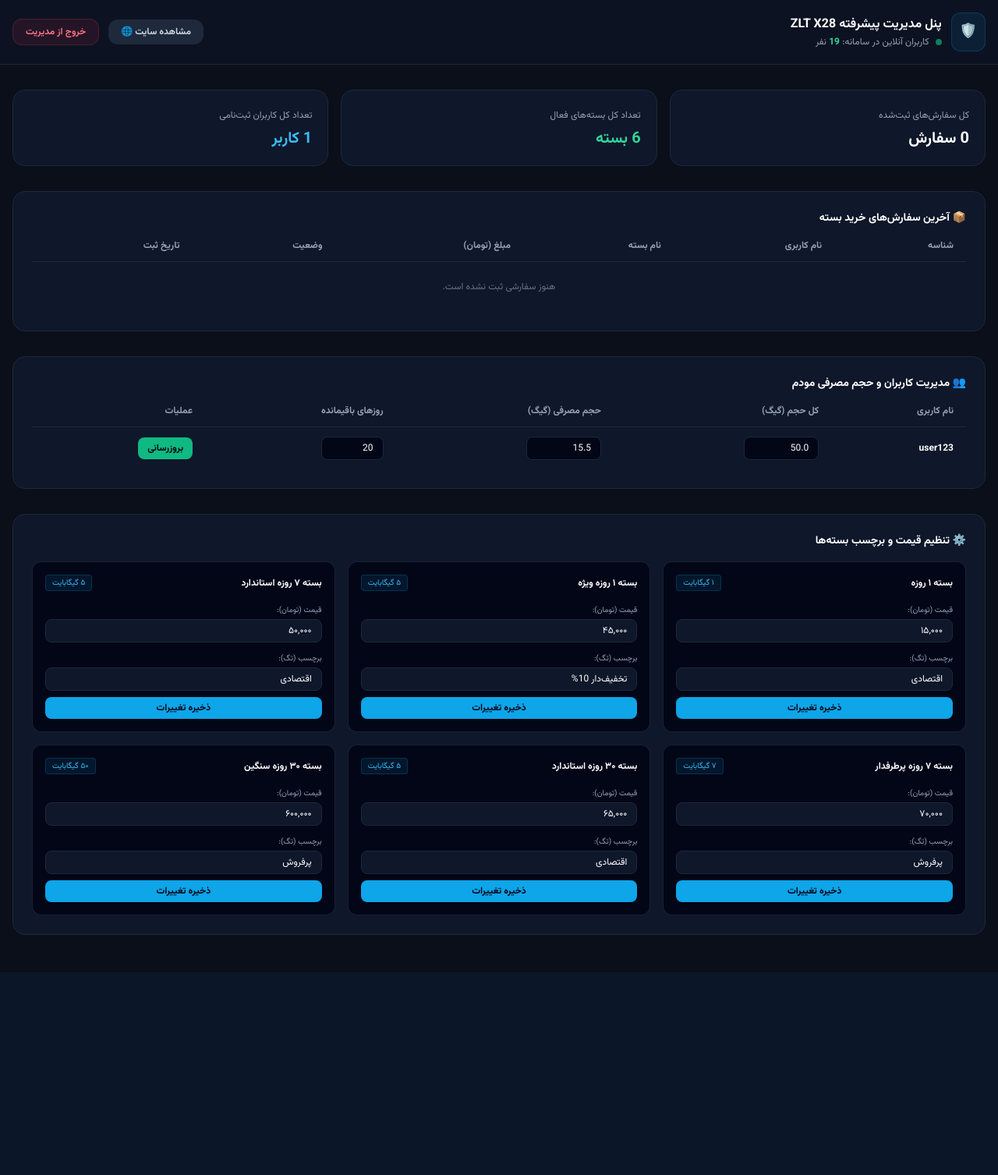
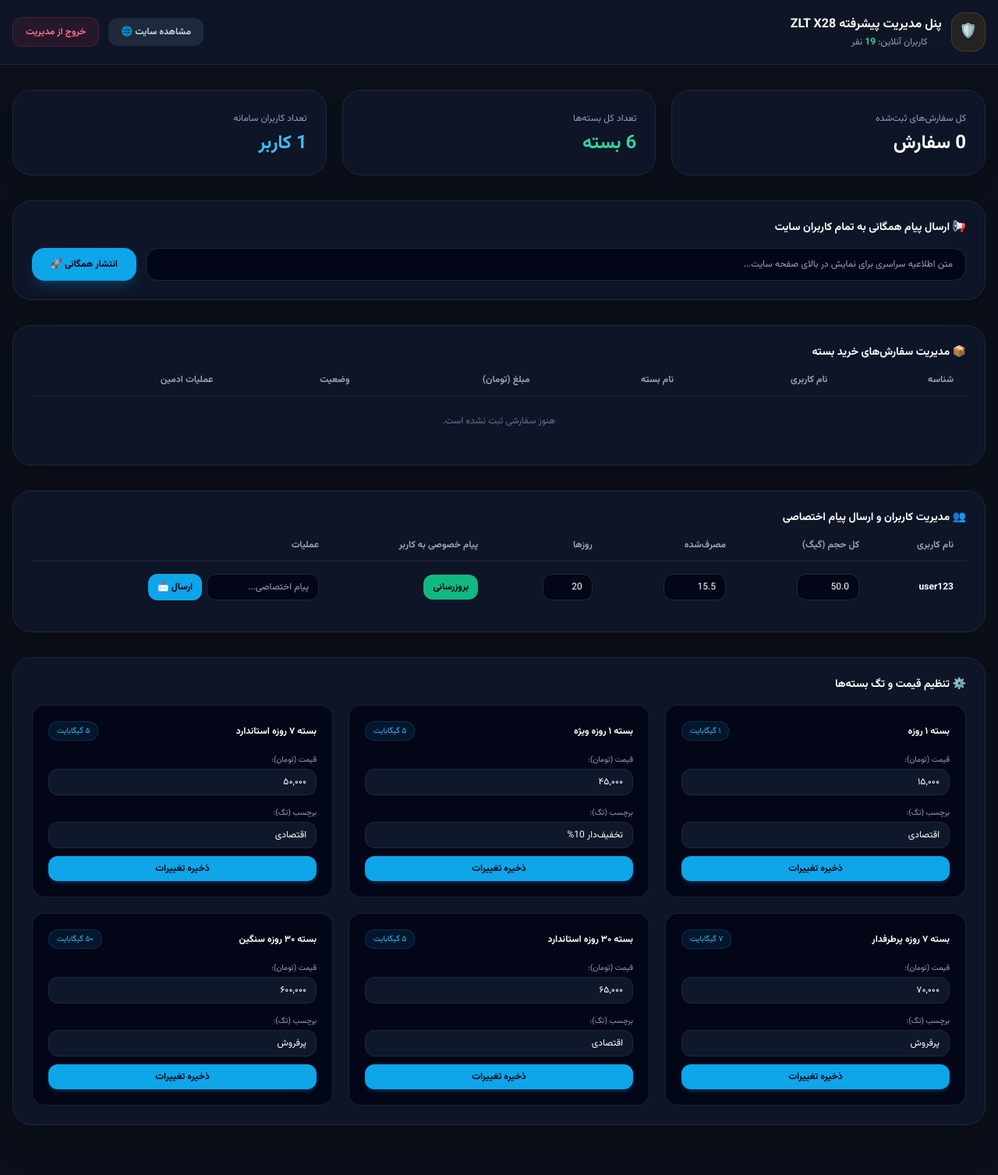
Before and after one commit to abozarkh98-oss/ZLTX28, a Flask app: page /admin in a window 1280 px wide. Shown: the whole page at 78% size. Before the commit the page ends 1247 px from the top, so only its background shows below. Run offline with Flask 3, Linux system fonts and the light colour scheme; the visitor is signed in with stand-in values (Sample User, id 1); some libraries are stand-ins or nearby versions.

Commit message:
Update admin_dashboard.html

```diff
--- a/templates/admin_dashboard.html
+++ b/templates/admin_dashboard.html
@@ -13,24 +13,24 @@
         .animate-fade { animation: fadeIn 0.4s ease-out forwards; }
     </style>
 </head>
-<body class="min-h-screen pb-12">
+<body class="min-h-screen pb-16">
 
     <!-- هدر پنل مدیریت -->
-    <header class="border-b border-slate-800 bg-slate-900/50 backdrop-blur-md sticky top-0 z-40">
+    <header class="border-b border-slate-800 bg-slate-900/80 backdrop-blur-xl sticky top-0 z-40">
         <div class="max-w-7xl mx-auto px-4 py-4 flex justify-between items-center">
             <div class="flex items-center gap-3">
-                <div class="bg-sky-500/10 text-sky-400 p-2.5 rounded-xl border border-sky-500/20 text-lg">🛡️</div>
+                <div class="bg-amber-500/10 text-amber-400 p-2.5 rounded-2xl border border-amber-500/20 text-lg">🛡️</div>
                 <div>
                     <h1 class="font-bold text-white text-sm md:text-base">پنل مدیریت پیشرفته ZLT X28</h1>
                     <div class="flex items-center gap-2 mt-0.5">
-                        <span class="w-2 h-2 rounded-full bg-emerald-500 animate-pulse"></span>
-                        <span class="text-xs text-slate-400">کاربران آنلاین در سامانه: <strong class="text-emerald-400">{{ online_count }}</strong> نفر</span>
+                        <span class="w-2.5 h-2.5 rounded-full bg-emerald-500 animate-ping"></span>
+                        <span class="text-xs text-slate-400">کاربران آنلاین: <strong class="text-emerald-400">{{ online_count }}</strong> نفر</span>
                     </div>
                 </div>
             </div>
             <div class="flex items-center gap-3">
-                <a href="/" target="_blank" class="bg-slate-800 hover:bg-slate-700 text-slate-300 px-4 py-2 rounded-xl text-xs font-bold smooth-transition">مشاهده سایت 🌐</a>
-                <a href="/admin/logout" class="bg-rose-500/10 hover:bg-rose-500/20 text-rose-400 border border-rose-500/20 px-4 py-2 rounded-xl text-xs font-bold smooth-transition">خروج از مدیریت</a>
+                <a href="/" target="_blank" class="bg-slate-800 hover:bg-slate-700 text-slate-300 px-4 py-2.5 rounded-xl text-xs font-bold smooth-transition">مشاهده سایت 🌐</a>
+                <a href="/admin/logout" class="bg-rose-500/10 hover:bg-rose-500/20 text-rose-400 border border-rose-500/20 px-4 py-2.5 rounded-xl text-xs font-bold smooth-transition">خروج از مدیریت</a>
             </div>
         </div>
     </header>
@@ -38,25 +38,34 @@
     <!-- محتوای داشبورد -->
     <main class="max-w-7xl mx-auto px-4 mt-8 space-y-8 animate-fade">
 
-        <!-- آمار کلی سیستم -->
-        <div class="grid grid-cols-1 md:grid-cols-3 gap-4">
-            <div class="bg-slate-900 border border-slate-800 p-5 rounded-2xl">
+        <!-- آمار کلی -->
+        <div class="grid grid-cols-1 md:grid-cols-3 gap-5">
+            <div class="bg-slate-900/90 border border-slate-800 p-6 rounded-3xl shadow-xl">
                 <span class="text-xs text-slate-400">کل سفارش‌های ثبت‌شده</span>
-                <p class="text-xl font-bold text-white mt-1">{{ orders | length }} سفارش</p>
+                <p class="text-2xl font-black text-white mt-1">{{ orders | length }} سفارش</p>
             </div>
-            <div class="bg-slate-900 border border-slate-800 p-5 rounded-2xl">
-                <span class="text-xs text-slate-400">تعداد کل بسته‌های فعال</span>
-                <p class="text-xl font-bold text-emerald-400 mt-1">{{ packages | length }} بسته</p>
+            <div class="bg-slate-900/90 border border-slate-800 p-6 rounded-3xl shadow-xl">
+                <span class="text-xs text-slate-400">تعداد کل بسته‌ها</span>
+                <p class="text-2xl font-black text-emerald-400 mt-1">{{ packages | length }} بسته</p>
             </div>
-            <div class="bg-slate-900 border border-slate-800 p-5 rounded-2xl">
-                <span class="text-xs text-slate-400">تعداد کل کاربران ثبت‌نامی</span>
-                <p class="text-xl font-bold text-sky-400 mt-1">{{ users | length }} کاربر</p>
+            <div class="bg-slate-900/90 border border-slate-800 p-6 rounded-3xl shadow-xl">
+                <span class="text-xs text-slate-400">تعداد کاربران سامانه</span>
+                <p class="text-2xl font-black text-sky-400 mt-1">{{ users | length }} کاربر</p>
             </div>
         </div>
 
-        <!-- بخش ۱: سفارش‌های مشتریان -->
-        <div class="bg-slate-900 border border-slate-800 rounded-2xl p-6">
-            <h2 class="text-sm font-bold text-white mb-4 flex items-center gap-2">📦 آخرین سفارش‌های خرید بسته</h2>
+        <!-- بخش ارسال پیام همگانی و اطلاعیه‌ها -->
+        <div class="bg-slate-900/90 border border-slate-800 rounded-3xl p-6 shadow-2xl">
+            <h2 class="text-sm font-bold text-white mb-4 flex items-center gap-2">📢 ارسال پیام همگانی به تمام کاربران سایت</h2>
+            <form action="/admin/broadcast" method="POST" class="flex gap-3">
+                <input type="text" name="global_message" placeholder="متن اطلاعیه سراسری برای نمایش در بالای صفحه سایت..." class="flex-1 bg-slate-950 border border-slate-800 rounded-2xl px-4 py-3 text-xs text-white focus:border-sky-500 focus:outline-none" required>
+                <button type="submit" class="bg-sky-500 hover:bg-sky-400 text-slate-950 px-6 py-3 rounded-2xl font-black text-xs transition shadow-lg shadow-sky-500/20">انتشار همگانی 🚀</button>
+            </form>
+        </div>
+
+        <!-- بخش ۱: مدیریت سفارش‌ها با دکمه‌های تایید و رد -->
+        <div class="bg-slate-900/90 border border-slate-800 rounded-3xl p-6 shadow-2xl">
+            <h2 class="text-sm font-bold text-white mb-4 flex items-center gap-2">📦 مدیریت سفارش‌های خرید بسته</h2>
             <div class="overflow-x-auto">
                 <table class="w-full text-right text-xs">
                     <thead>
@@ -66,18 +75,27 @@
                             <th class="pb-3 px-4">نام بسته</th>
                             <th class="pb-3 px-4">مبلغ (تومان)</th>
                             <th class="pb-3 px-4">وضعیت</th>
-                            <th class="pb-3 px-4">تاریخ ثبت</th>
+                            <th class="pb-3 px-4">عملیات ادمین</th>
                         </tr>
                     </thead>
                     <tbody class="divide-y divide-slate-800/60">
                         {% for order in orders %}
                         <tr class="hover:bg-slate-950/40 smooth-transition">
-                            <td class="py-3 px-4 text-slate-400">#{{ order.id }}</td>
-                            <td class="py-3 px-4 font-bold text-sky-400">{{ order.username }}</td>
-                            <td class="py-3 px-4 text-white">{{ order.package_name }}</td>
-                            <td class="py-3 px-4 text-emerald-400 font-bold">{{ order.price }}</td>
-                            <td class="py-3 px-4"><span class="bg-amber-500/10 text-amber-400 border border-amber-500/20 px-2.5 py-1 rounded-lg text-[10px]">{{ order.status }}</span></td>
-                            <td class="py-3 px-4 text-slate-500">{{ order.created_at.strftime('%Y-%m-%d %H:%M') }}</td>
+                            <td class="py-3.5 px-4 text-slate-400">#{{ order.id }}</td>
+                            <td class="py-3.5 px-4 font-bold text-sky-400">{{ order.username }}</td>
+                            <td class="py-3.5 px-4 text-white">{{ order.package_name }}</td>
+                            <td class="py-3.5 px-4 text-emerald-400 font-bold">{{ order.price }}</td>
+                            <td class="py-3.5 px-4">
+                                <span class="bg-slate-800 text-slate-300 border border-slate-700 px-3 py-1 rounded-xl text-[10px] font-bold">{{ order.status }}</span>
+                            </td>
+                            <td class="py-3.5 px-4 flex gap-2">
+                                <form action="/admin/order/{{ order.id }}/approve" method="POST">
+                                    <button type="submit" class="bg-emerald-500/10 hover:bg-emerald-500 text-emerald-400 hover:text-slate-950 border border-emerald-500/30 px-3 py-1.5 rounded-xl font-bold transition">تایید ✅</button>
+                                </form>
+                                <form action="/admin/order/{{ order.id }}/reject" method="POST">
+                                    <button type="submit" class="bg-rose-500/10 hover:bg-rose-500 text-rose-400 hover:text-white border border-rose-500/30 px-3 py-1.5 rounded-xl font-bold transition">رد ❌</button>
+                                </form>
+                            </td>
                         </tr>
                         {% else %}
                         <tr>
@@ -89,30 +107,40 @@
             </div>
         </div>
 
-        <!-- بخش ۲: مدیریت کاربران و حجم‌ها -->
-        <div class="bg-slate-900 border border-slate-800 rounded-2xl p-6">
-            <h2 class="text-sm font-bold text-white mb-4 flex items-center gap-2">👥 مدیریت کاربران و حجم مصرفی مودم</h2>
+        <!-- بخش ۲: مدیریت کاربران، حجم‌ها و ارسال پیام خصوصی به یک کاربر -->
+        <div class="bg-slate-900/90 border border-slate-800 rounded-3xl p-6 shadow-2xl">
+            <h2 class="text-sm font-bold text-white mb-4 flex items-center gap-2">👥 مدیریت کاربران و ارسال پیام اختصاصی</h2>
             <div class="overflow-x-auto">
                 <table class="w-full text-right text-xs">
                     <thead>
                         <tr class="border-b border-slate-800 text-slate-400">
                             <th class="pb-3 px-4">نام کاربری</th>
                             <th class="pb-3 px-4">کل حجم (گیگ)</th>
-                            <th class="pb-3 px-4">حجم مصرفی (گیگ)</th>
-                            <th class="pb-3 px-4">روزهای باقیمانده</th>
+                            <th class="pb-3 px-4">مصرف‌شده</th>
+                            <th class="pb-3 px-4">روزها</th>
+                            <th class="pb-3 px-4">پیام خصوصی به کاربر</th>
                             <th class="pb-3 px-4">عملیات</th>
                         </tr>
                     </thead>
                     <tbody class="divide-y divide-slate-800/60">
                         {% for user in users %}
                         <tr>
+                            <td class="py-4 px-4 font-bold text-white">{{ user.username }}</td>
                             <form action="/admin/update_user/{{ user.id }}" method="POST">
-                                <td class="py-3 px-4 font-bold text-white">{{ user.username }}</td>
-                                <td class="py-3 px-4"><input type="number" step="0.1" name="total_gb" value="{{ user.total_gb }}" class="w-24 bg-slate-950 border border-slate-800 rounded-lg px-3 py-1.5 text-white"></td>
-                                <td class="py-3 px-4"><input type="number" step="0.1" name="used_gb" value="{{ user.used_gb }}" class="w-24 bg-slate-950 border border-slate-800 rounded-lg px-3 py-1.5 text-white"></td>
-                                <td class="py-3 px-4"><input type="number" name="days_left" value="{{ user.days_left }}" class="w-20 bg-slate-950 border border-slate-800 rounded-lg px-3 py-1.5 text-white"></td>
-                                <td class="py-3 px-4"><button type="submit" class="bg-emerald-500 hover:bg-emerald-400 text-slate-950 px-3 py-1.5 rounded-lg font-bold transition">بروزرسانی</button></td>
+                                <td class="py-4 px-4"><input type="number" step="0.1" name="total_gb" value="{{ user.total_gb }}" class="w-20 bg-slate-950 border border-slate-800 rounded-xl px-3 py-2 text-white"></td>
+                                <td class="py-4 px-4"><input type="number" step="0.1" name="used_gb" value="{{ user.used_gb }}" class="w-20 bg-slate-950 border border-slate-800 rounded-xl px-3 py-2 text-white"></td>
+                                <td class="py-4 px-4"><input type="number" name="days_left" value="{{ user.days_left }}" class="w-16 bg-slate-950 border border-slate-800 rounded-xl px-3 py-2 text-white"></td>
+                                <td class="py-4 px-4">
+                                    <button type="submit" class="bg-emerald-500 hover:bg-emerald-400 text-slate-950 px-3 py-2 rounded-xl font-bold transition">بروزرسانی</button>
+                                </td>
                             </form>
+                            <!-- فرم پیام خصوصی مجزا برای این کاربر -->
+                            <td class="py-4 px-4">
+                                <form action="/admin/private_msg/{{ user.id }}" method="POST" class="flex gap-1.5">
+                                    <input type="text" name="private_text" value="{{ user.private_message }}" placeholder="پیام اختصاصی..." class="w-36 bg-slate-950 border border-slate-800 rounded-xl px-3 py-2 text-white">
+                                    <button type="submit" class="bg-sky-500 hover:bg-sky-400 text-slate-950 px-3 py-2 rounded-xl font-bold transition">ارسال 📩</button>
+                                </form>
+                            </td>
                         </tr>
                         {% endfor %}
                     </tbody>
@@ -120,26 +148,26 @@
             </div>
         </div>
 
-        <!-- بخش ۳: مدیریت و تغییر قیمت بسته‌ها -->
-        <div class="bg-slate-900 border border-slate-800 rounded-2xl p-6">
-            <h2 class="text-sm font-bold text-white mb-4 flex items-center gap-2">⚙️ تنظیم قیمت و برچسب بسته‌ها</h2>
-            <div class="grid grid-cols-1 md:grid-cols-2 lg:grid-cols-3 gap-4">
+        <!-- بخش ۳: مدیریت قیمت بسته‌ها -->
+        <div class="bg-slate-900/90 border border-slate-800 rounded-3xl p-6 shadow-2xl">
+            <h2 class="text-sm font-bold text-white mb-4 flex items-center gap-2">⚙️ تنظیم قیمت و تگ بسته‌ها</h2>
+            <div class="grid grid-cols-1 md:grid-cols-2 lg:grid-cols-3 gap-5">
                 {% for pkg in packages %}
-                <div class="bg-slate-950 border border-slate-800/80 p-4 rounded-xl space-y-3">
+                <div class="bg-slate-950 border border-slate-800/80 p-5 rounded-2xl space-y-3">
                     <div class="flex justify-between items-center">
                         <span class="font-bold text-white text-xs">{{ pkg.name }}</span>
-                        <span class="text-[10px] text-sky-400 bg-sky-500/10 px-2 py-0.5 rounded border border-sky-500/20">{{ pkg.data_amount }}</span>
+                        <span class="text-[10px] text-sky-400 bg-sky-500/10 px-2.5 py-1 rounded-xl border border-sky-500/20">{{ pkg.data_amount }}</span>
                     </div>
-                    <form action="/admin/update_price/{{ pkg.id }}" method="POST" class="space-y-2">
+                    <form action="/admin/update_price/{{ pkg.id }}" method="POST" class="space-y-2.5">
                         <div>
                             <label class="text-[10px] text-slate-400">قیمت (تومان):</label>
-                            <input type="text" name="price" value="{{ pkg.price }}" class="w-full bg-slate-900 border border-slate-800 rounded-lg px-3 py-1.5 text-xs text-white">
+                            <input type="text" name="price" value="{{ pkg.price }}" class="w-full bg-slate-900 border border-slate-800 rounded-xl px-3 py-2 text-xs text-white">
                         </div>
                         <div>
                             <label class="text-[10px] text-slate-400">برچسب (تگ):</label>
-                            <input type="text" name="tag" value="{{ pkg.tag }}" class="w-full bg-slate-900 border border-slate-800 rounded-lg px-3 py-1.5 text-xs text-white">
+                            <input type="text" name="tag" value="{{ pkg.tag }}" class="w-full bg-slate-900 border border-slate-800 rounded-xl px-3 py-2 text-xs text-white">
                         </div>
-                        <button type="submit" class="w-full bg-sky-500 hover:bg-sky-400 text-slate-950 py-1.5 rounded-lg text-xs font-bold transition">ذخیره تغییرات</button>
+                        <button type="submit" class="w-full bg-sky-500 hover:bg-sky-400 text-slate-950 py-2 rounded-xl text-xs font-black transition shadow-md shadow-sky-500/20">ذخیره تغییرات</button>
                     </form>
                 </div>
                 {% endfor %}
@@ -148,4 +176,4 @@
 
     </main>
 </body>
-</html>
+                </html>
```
